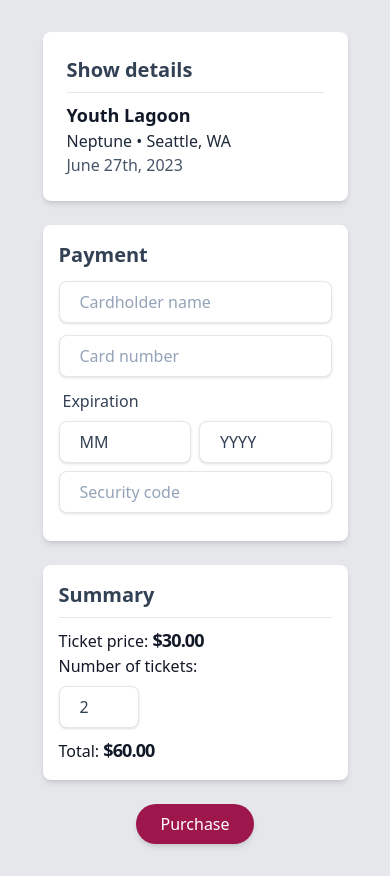
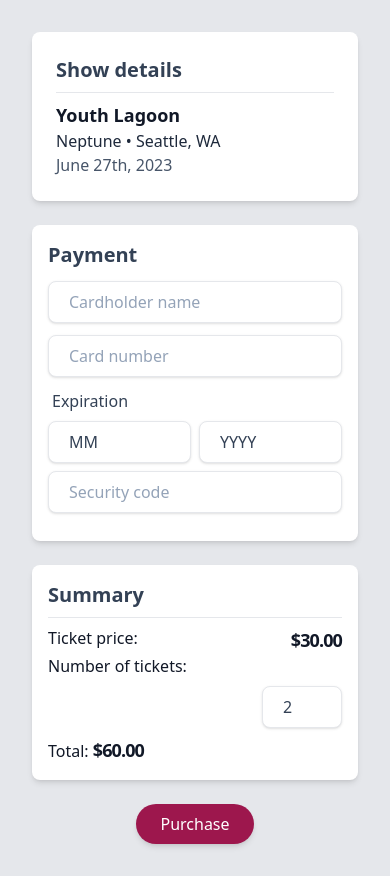
Before and after one commit to phyrisrose/frontend-tickets, a Next.js app: page /checkout/0 in a window 390 px wide. Built offline with nearby package versions, Linux system fonts and the light colour scheme.

Commit message:
tweaking the summary card

```diff
--- a/src/app/checkout/[show]/checkout-summary-card.tsx
+++ b/src/app/checkout/[show]/checkout-summary-card.tsx
@@ -33,22 +33,20 @@
     <Card className="col-span-1 row-span-2 p-4 divide-y order-3 sm:order-2 w-full">
       <h1 className="text-xl font-extrabold text-slate-700">Summary</h1>
       <div className="mt-2 pt-2">
-        <div>
-          Ticket price:{' '}
+        <div className="flex justify-between sm:block">
+          <span>Ticket price:</span>{' '}
           <span className="text-lg font-bold tracking-tighter">
             {formattedPrice}
           </span>
         </div>
         <label htmlFor="numTickets">Number of tickets: </label>
+        <div className="flex justify-end sm:block">
           <select
             value={numTickets}
             name="numTickets"
             onChange={handleSelect}
-          className="appearance-none block px-5 py-2 my-2 w-20 border rounded-lg bg-white shadow placeholder-slate-400 text-slate-700 focus:ring focus:outline-none"
+            className="appearance-none block px-5 py-2 my-2 w-20 border rounded-lg bg-white shadow placeholder-slate-400 text-slate-700 focus:ring-primary-400 focus:outline-none"
           >
-          <option disabled value="">
-            --Choose an option--
-          </option>
             <option value={1}>1</option>
             <option value={2}>2</option>
             <option value={3}>3</option>
@@ -60,6 +58,7 @@
             <option value={9}>9</option>
             <option value={10}>10</option>
           </select>
+        </div>
         <div>
           Total:{' '}
           <span className="text-lg font-bold tracking-tighter">
--- a/src/app/checkout/[show]/payment-card.tsx
+++ b/src/app/checkout/[show]/payment-card.tsx
@@ -11,7 +11,7 @@
         <div className="my-3">
           <input
             type="text"
-            className="block w-full px-5 py-2 border rounded-lg bg-white shadow placeholder-slate-400 text-slate-700 focus:ring focus:outline-none"
+            className="block w-full px-5 py-2 border rounded-lg bg-white shadow placeholder-slate-400 text-slate-700 focus:ring-primary-400 focus:outline-none"
             placeholder="Cardholder name"
             maxLength={22}
           />
@@ -19,7 +19,7 @@
         <div className="my-3">
           <input
             type="text"
-            className="block w-full px-5 py-2 border rounded-lg bg-white shadow placeholder-slate-400 text-slate-700 focus:ring focus:outline-none"
+            className="block w-full px-5 py-2 border rounded-lg bg-white shadow placeholder-slate-400 text-slate-700 focus:ring-primary-400 focus:outline-none"
             placeholder="Card number"
             maxLength={19}
           />
@@ -32,7 +32,7 @@
             <select
               name=""
               id=""
-              className="appearance-none block w-full px-5 py-2 border rounded-lg bg-white shadow placeholder-slate-400 text-slate-700 focus:ring focus:outline-none"
+              className="appearance-none block w-full px-5 py-2 border rounded-lg bg-white shadow placeholder-slate-400 text-slate-700 focus:ring-primary-400 focus:outline-none"
             >
               <option value="" selected disabled>
                 MM
@@ -53,7 +53,7 @@
             <select
               name=""
               id=""
-              className="appearance-none block w-full px-5 py-2 border rounded-lg bg-white shadow placeholder-slate-400 text-slate-700 focus:ring focus:outline-none"
+              className="appearance-none block w-full px-5 py-2 border rounded-lg bg-white shadow placeholder-slate-400 text-slate-700 focus:ring-primary-400 focus:outline-none"
             >
               <option value="" selected disabled>
                 YYYY
@@ -69,7 +69,7 @@
             </select>
             <input
               type="text"
-              className="block w-full col-span-2 px-5 py-2 border rounded-lg bg-white shadow placeholder-slate-400 text-slate-700 focus:ring focus:outline-none"
+              className="block w-full col-span-2 px-5 py-2 border rounded-lg bg-white shadow placeholder-slate-400 text-slate-700 focus:ring-primary-400 focus:outline-none"
               placeholder="Security code"
               maxLength={3}
             />
--- a/src/app/layout.tsx
+++ b/src/app/layout.tsx
@@ -17,7 +17,9 @@
     <html lang="en">
       <body>
         <div className="antialiased text-gray-900 bg-gray-200 flex items-center justify-center">
-          <div className="min-h-screen p-8 max-w-2xl">{children}</div>
+          <div className="min-h-screen p-8 max-w-2xl min-w-full">
+            {children}
+          </div>
         </div>
       </body>
     </html>
```
Lines whose indentation alone changed are shown as unchanged.
